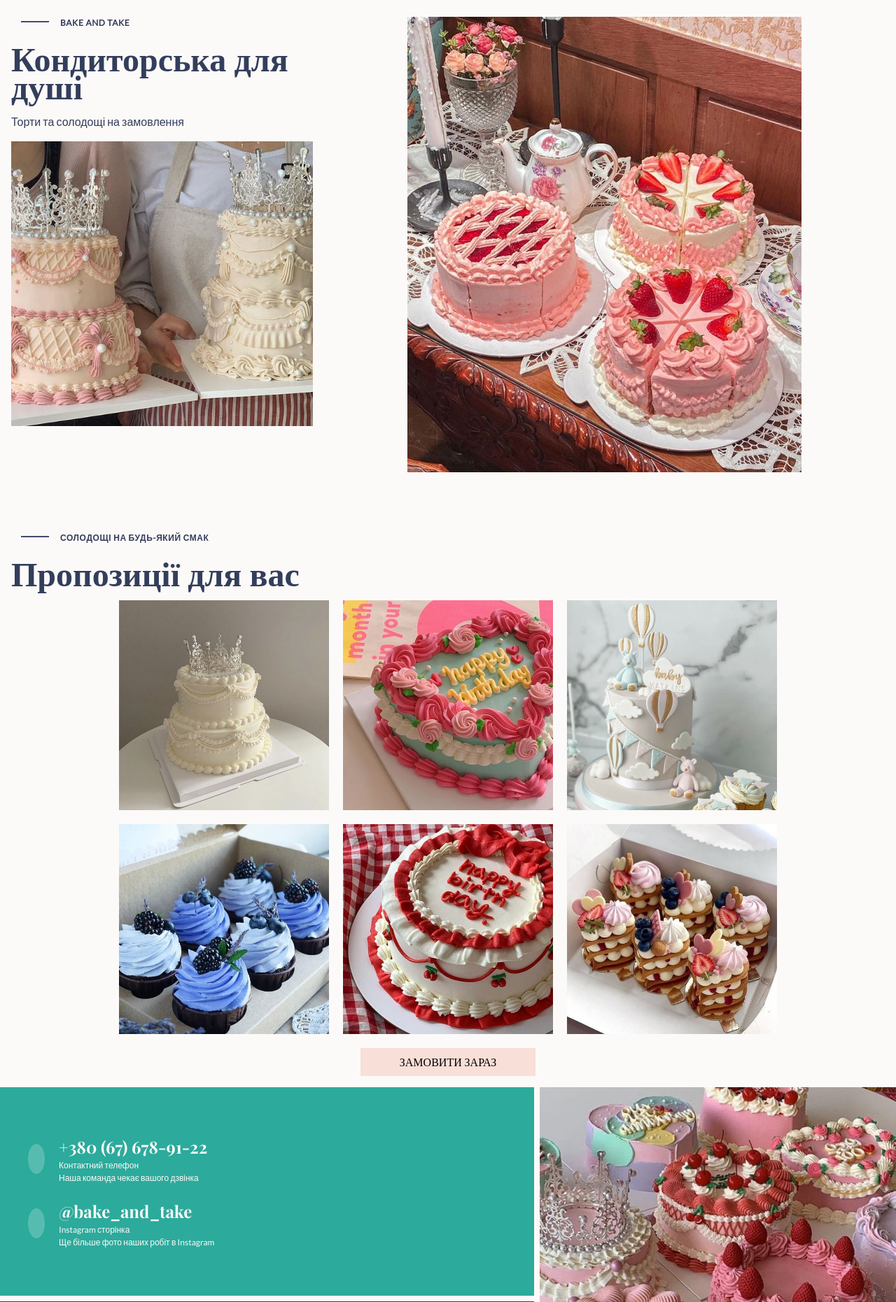
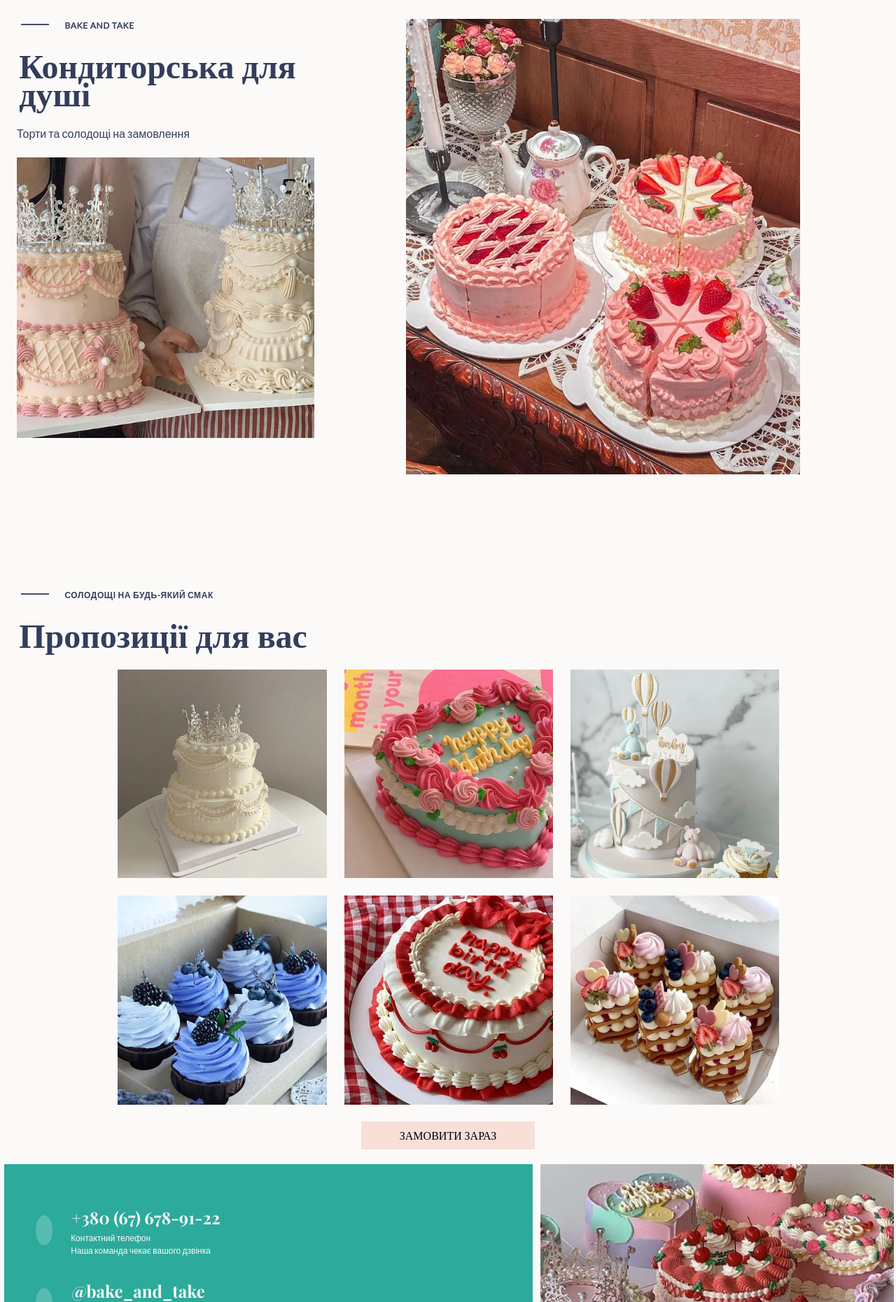
Before and after one commit to AnaAn01/Bakery_website_home_page, a Django app: page /catalog/ in a window 1280 px wide. Shown: the top 1861 px of the page at 70% size. Run offline with Django 4.2, Linux system fonts and the light colour scheme.

Commit message:
final home page(HTML, CSS)

```diff
--- a/products/static/products/style.css
+++ b/products/static/products/style.css
@@ -36,7 +36,7 @@
 }
 
 * {
-  margin: 0;
+  margin: 0.1em;
 }
 
 html,
```
